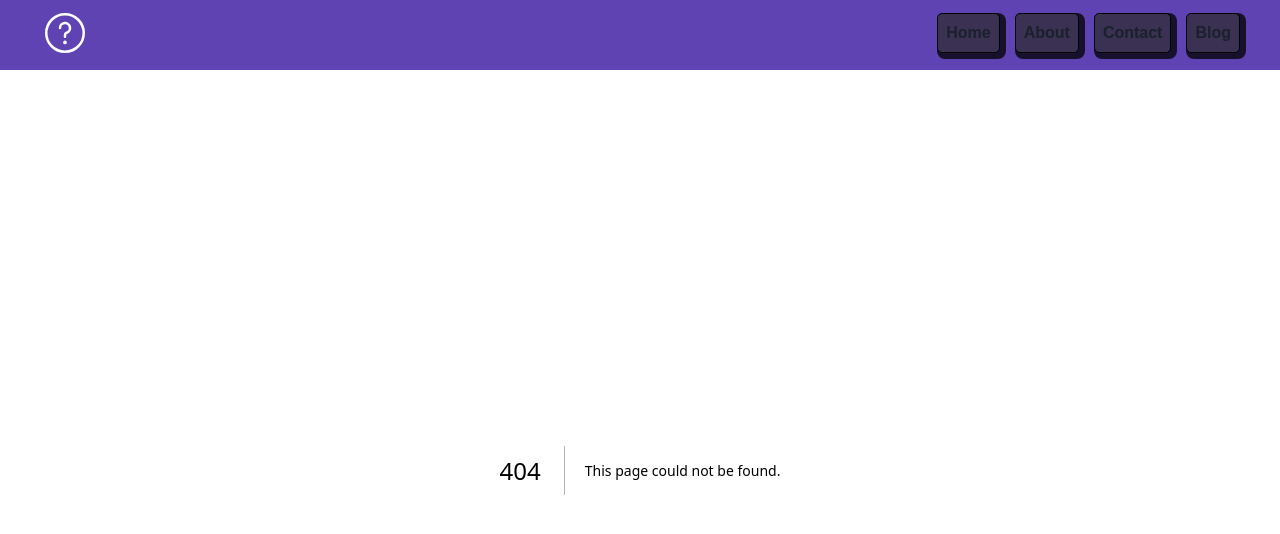
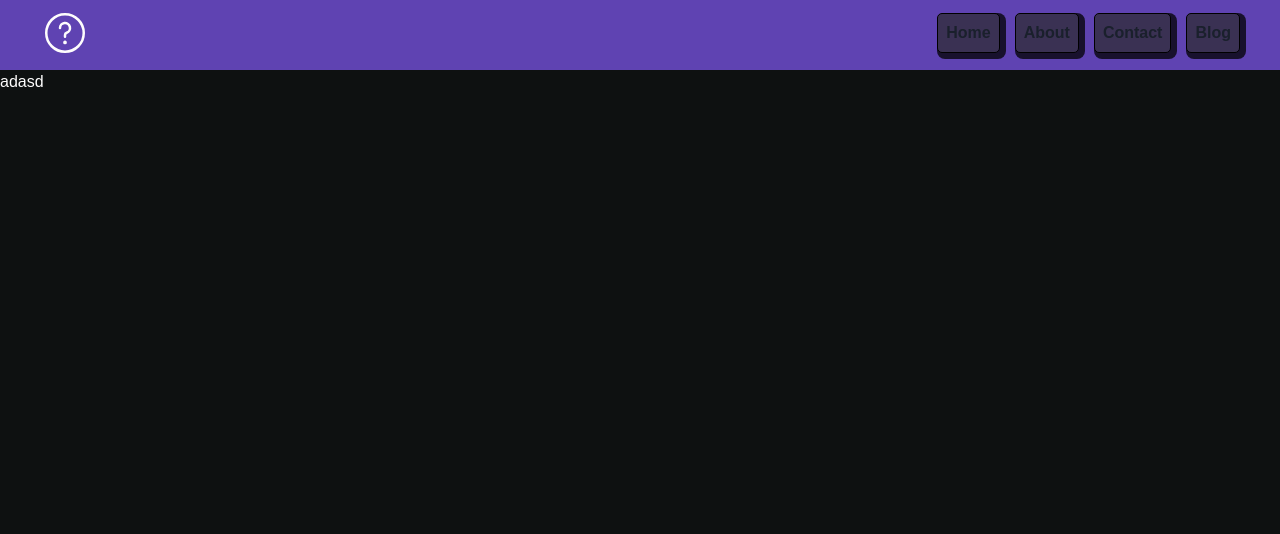
Before and after one commit to leonardoosouza1/Next-Prisma-Boirleplate, a Next.js app: page /dashboard in a window 1280 px wide. Before the commit this address had no page. Shown: the top 534 px of the page. Built offline with nearby package versions, Linux system fonts and the light colour scheme.

Commit message:
feat: create other pages

```diff
--- /dev/null
+++ b/pages/dashboard/index.tsx
@@ -0,0 +1,21 @@
+import React from 'react';
+import { Box, Flex } from '../../src/components/UI'
+const pages: React.FC = () => {
+
+    return (
+        <>
+            <Flex
+                w='100%'
+                h='100vh'
+                bg='blackTheme'
+                color='whiteTheme'
+            >
+                <Box as='section' >
+                    adasd
+                </Box>
+            </Flex>
+        </>
+    )
+}
+
+export default pages;
```
Also changed, not shown: pages/dashboard/product/[slug].tsx (added, +33 -0 lines), pages/dashboard/product/index.tsx (added, +21 -0 lines).
